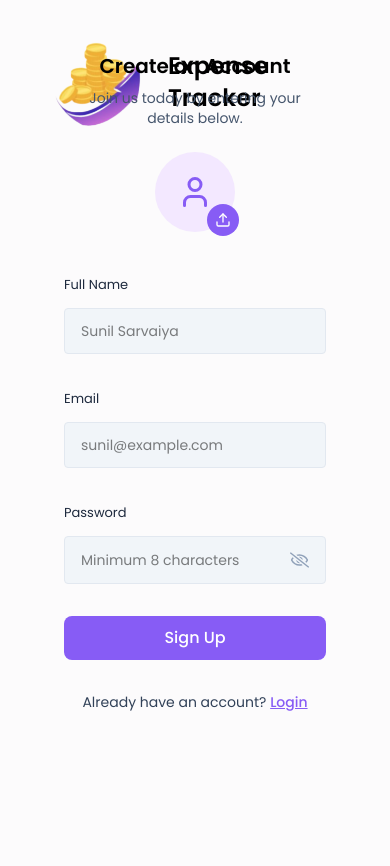
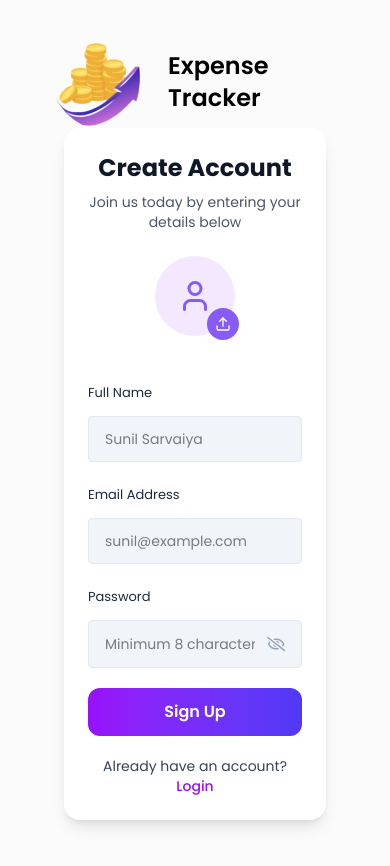
Before and after one commit to sarvaiya-sunil/SunExpenseMate, a React app in the folder frontend/: page /signup in a window 390 px wide. Shown: the top 866 px of the page. Before the commit the page ends 844 px from the top, so only its background shows below. Built offline with nearby package versions, Linux system fonts and the light colour scheme; the HTML template or start-up script is replaced by a standard one.

Commit message:
responsive 6

```diff
--- a/frontend/src/pages/Auth/Signup.jsx
+++ b/frontend/src/pages/Auth/Signup.jsx
@@ -67,21 +67,31 @@ const Signup = () => {
   };
   return (
     <AuthLayout>
-      <div className="w-full max-w-md mx-auto px-4 sm:px-0">
-        <h3 className="text-xl sm:text-2xl font-semibold text-black text-center md:text-left">
-          Create an Account
-        </h3>
-
-        <p className="text-sm text-slate-600 mt-2 mb-6 text-center md:text-left">
-          Join us today by entering your details below.
+      <div className="min-h-screen flex items-center justify-center px-4 py-8">
+        {/* Card */}
+        <div className="w-full max-w-md bg-white rounded-2xl shadow-lg p-6 sm:p-8">
+          {/* Heading */}
+          <div className="text-center mb-6">
+            <h2 className="text-2xl sm:text-3xl font-bold text-gray-900">
+              Create Account
+            </h2>
+            <p className="text-sm text-gray-600 mt-2">
+              Join us today by entering your details below
             </p>
-
-        <form onSubmit={handleSignup} className="space-y-4">
-          <div className="flex justify-center md:justify-start">
-            <ProfilePhotoSelector image={profilePic} setImage={setProfilePic} />
           </div>
 
-          <div className="grid grid-cols-1 md:grid-cols-2 gap-4">
+          {/* Form */}
+          <form onSubmit={handleSignup} className="space-y-5">
+            {/* Profile Selector */}
+            <div className="flex justify-center">
+              <ProfilePhotoSelector
+                image={profilePic}
+                setImage={setProfilePic}
+              />
+            </div>
+
+            {/* Full Name */}
+            <div>
               <Input
                 value={fullName}
                 onChange={(e) => setFullName(e.target.value)}
@@ -89,16 +99,21 @@ const Signup = () => {
                 placeholder="Sunil Sarvaiya"
                 type="text"
               />
+            </div>
 
+            {/* Email */}
+            <div>
               <Input
                 value={email}
                 onChange={(e) => setEmail(e.target.value)}
-              label="Email"
+                label="Email Address"
                 placeholder="sunil@example.com"
                 type="email"
               />
+            </div>
 
-            <div className="md:col-span-2">
+            {/* Password */}
+            <div>
               <Input
                 value={password}
                 onChange={(e) => setPassword(e.target.value)}
@@ -107,29 +122,34 @@ const Signup = () => {
                 type="password"
               />
             </div>
-          </div>
 
+            {/* Error */}
             {error && (
-            <p className="text-sm text-red-500 text-center md:text-left">
-              {error}
-            </p>
+              <p className="text-sm text-red-500 text-center">{error}</p>
             )}
 
+            {/* Button */}
             <button
               type="submit"
-            className="w-full py-2.5 rounded-lg bg-primary text-white font-medium transition hover:opacity-90"
+              disabled={loading}
+              className="w-full py-3 rounded-xl bg-gradient-to-r from-purple-600 to-indigo-600 text-white font-semibold transition-all duration-300 hover:scale-[1.02] active:scale-95 disabled:opacity-70"
             >
               {loading ? "Creating Account..." : "Sign Up"}
             </button>
 
-          <p className="text-sm text-slate-700 text-center mt-4">
+            {/* Login Link */}
+            <p className="text-sm text-center text-gray-700">
               Already have an account?{" "}
-            <Link to="/login" className="font-medium text-primary underline">
+              <Link
+                to="/login"
+                className="text-purple-600 font-medium hover:underline"
+              >
                 Login
               </Link>
             </p>
           </form>
         </div>
+      </div>
     </AuthLayout>
   );
 };
```
Lines whose indentation alone changed are shown as unchanged.
